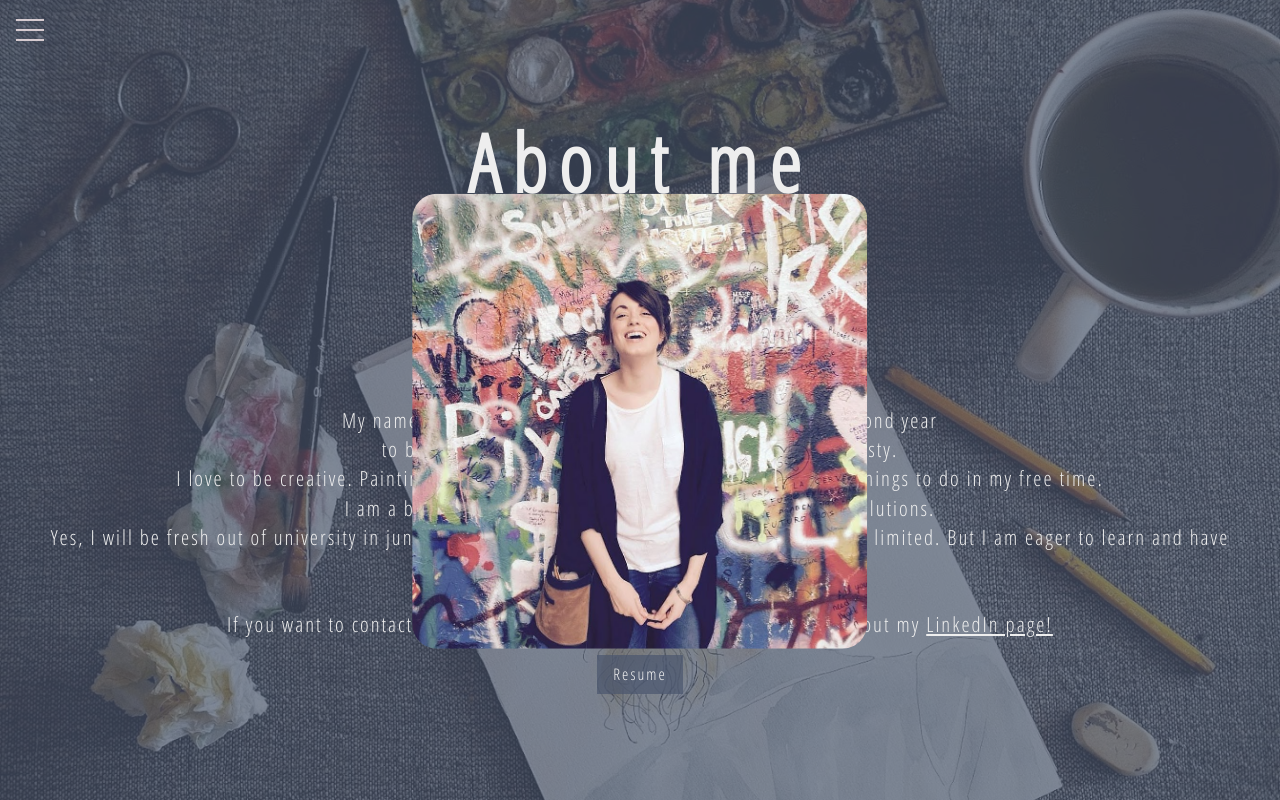
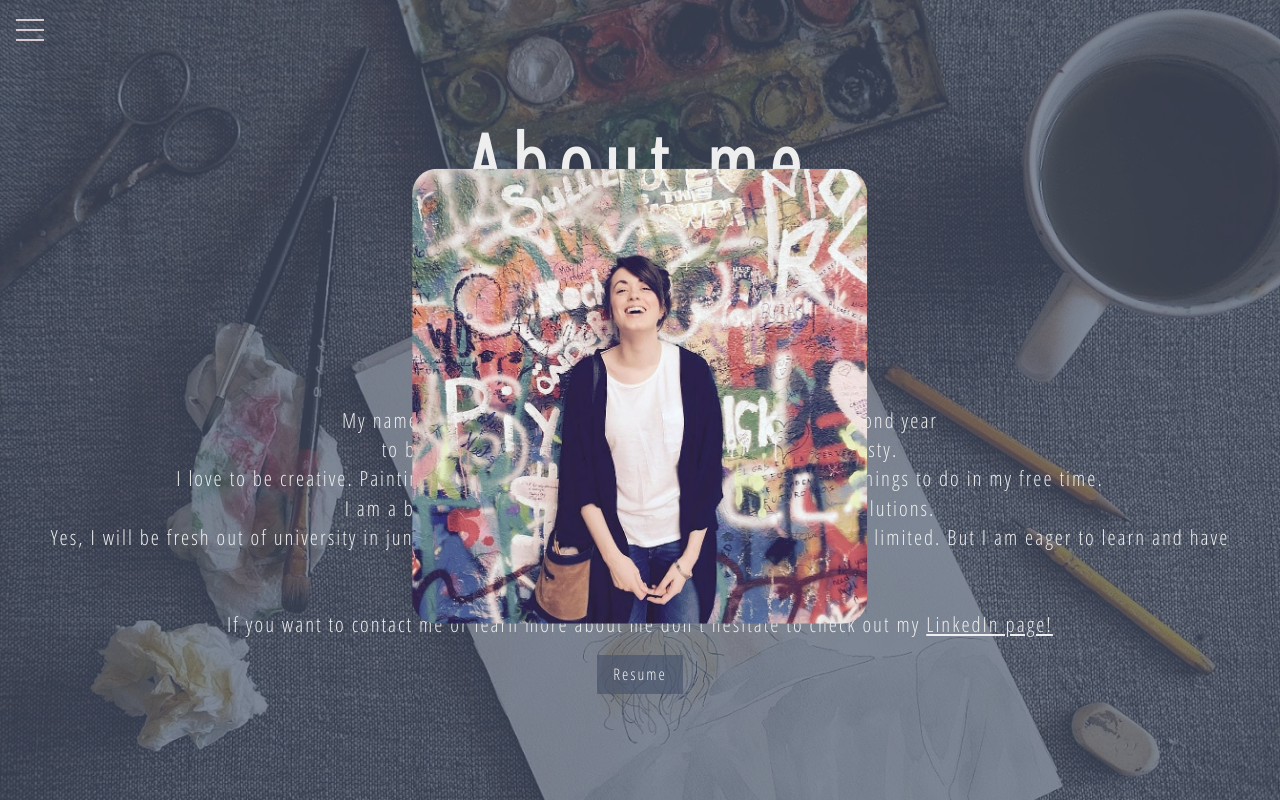
Before and after one commit to pg222jx/portfolio, a React (Create React App) app: page /about in a window 1280 px wide. In both pictures the pointer is over the picture 639 px from the left and 309 px from the top of the page. Built offline with nearby package versions, Linux system fonts and the light colour scheme.

Commit message:
Changing animation on profilepic

```diff
--- a/src/App.css
+++ b/src/App.css
@@ -286,7 +286,6 @@ a {
 }
 
 .codePortfolio {
-  /* max-width: 70vw; */
   border-top: solid whitesmoke;
   margin-top: 2rem;
   padding: 1rem;
@@ -301,7 +300,7 @@ a {
 }
 
 .profilePic:hover{
-  transform: scale(2.5) translate(0px, 45px);
+  transform: scale(2.5) translate(0px, 35px);
 }
 
 .arrowDown {
```
